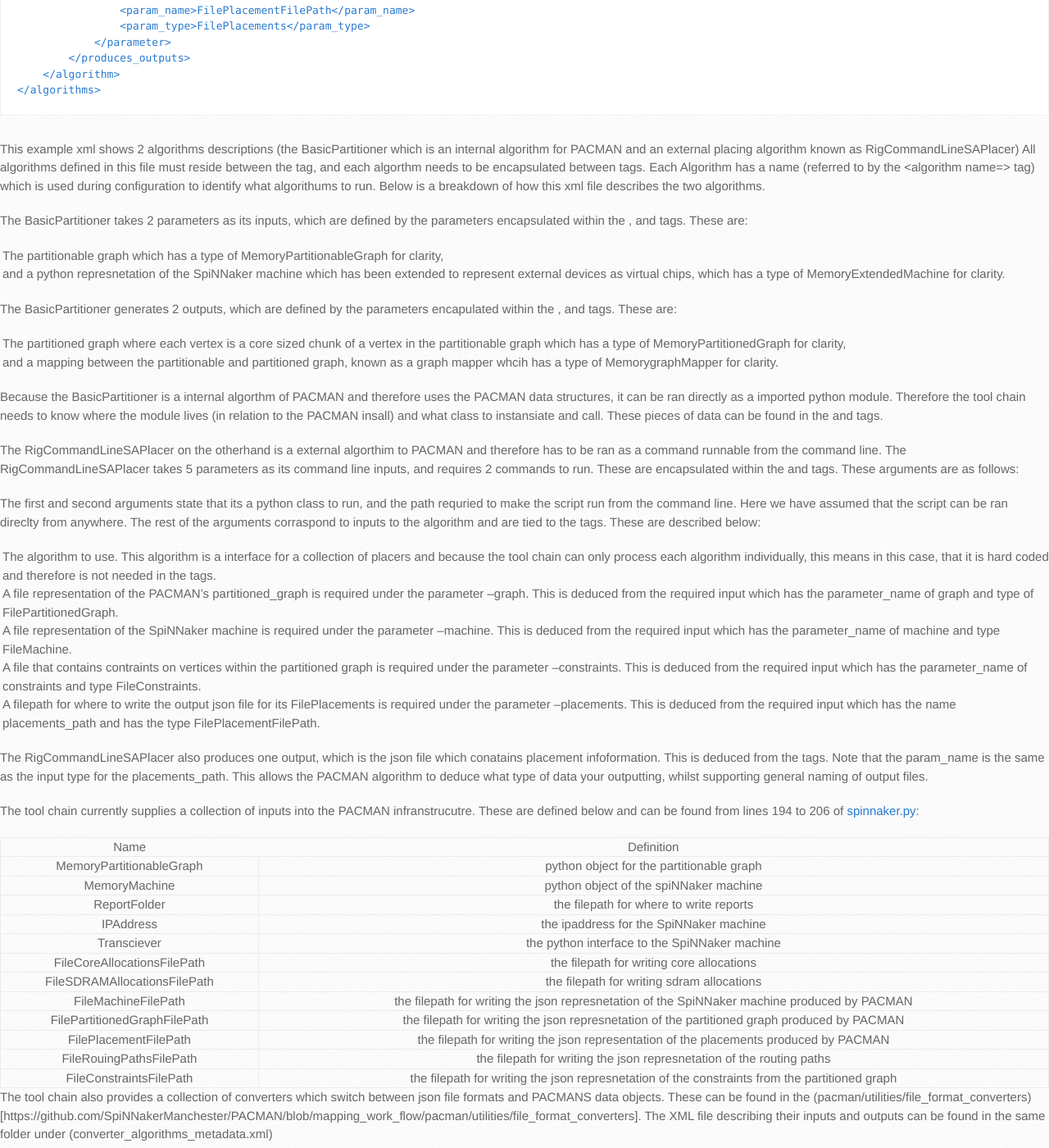
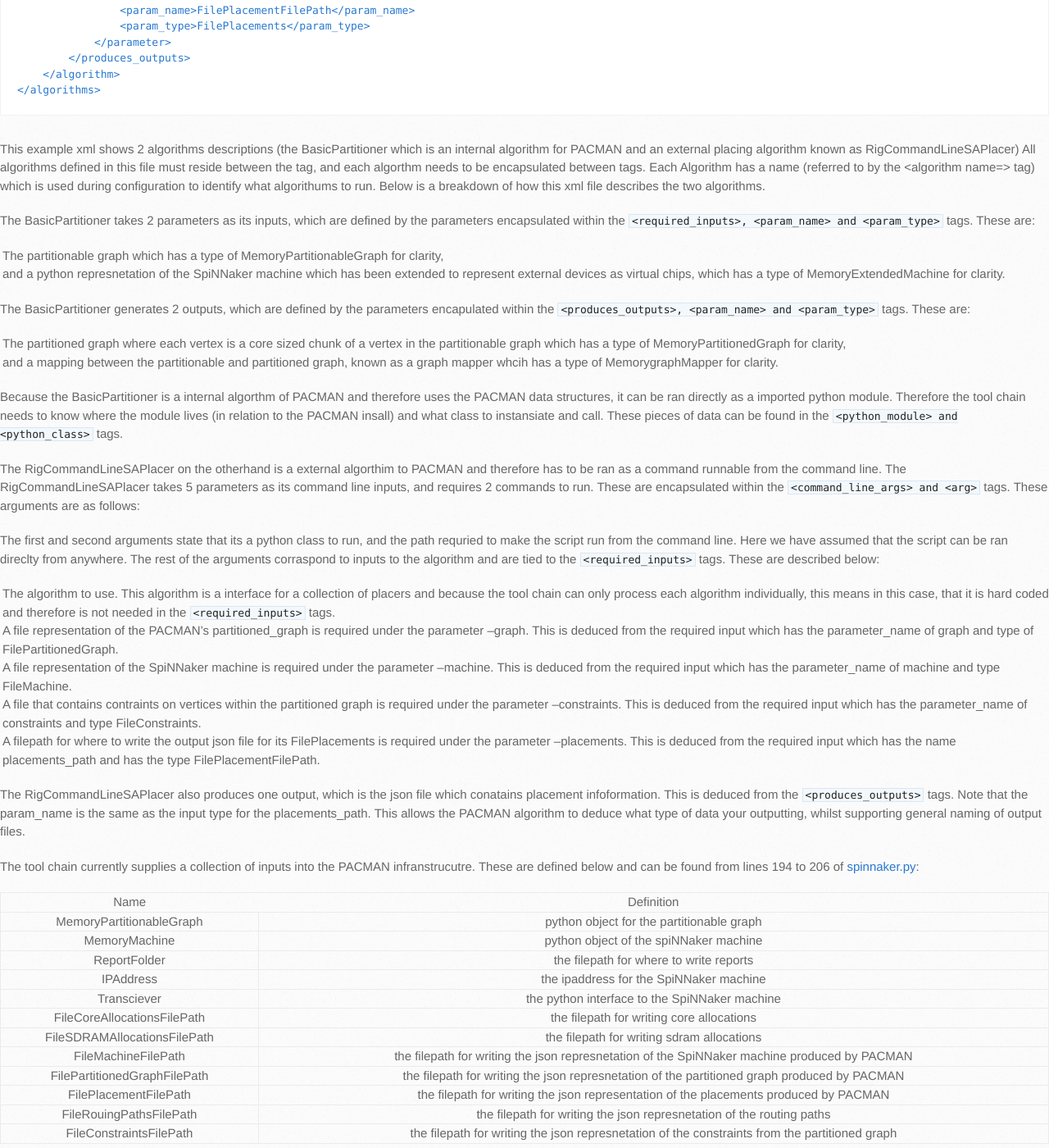
Before and after one commit to SpiNNakerManchester/SpiNNakerManchester.github.io, a Jekyll site: the page built from 2015.006.AnotherFineProductFromTheNonsenseFactory/MappingAlgorithms.md, in a window 1280 px wide and 1400 px high, scrolled down 2958 px. Shown: the whole window at 82% size. Built offline with Jekyll 4.4.1, drawn with Linux system fonts in a browser that asks for light colours.

Commit message:
fixed up <> tag stuff

````diff
--- a/2015.006.AnotherFineProductFromTheNonsenseFactory/MappingAlgorithms.md
+++ b/2015.006.AnotherFineProductFromTheNonsenseFactory/MappingAlgorithms.md
@@ -139,29 +139,29 @@
 
 This example xml shows 2 algorithms descriptions (the BasicPartitioner which is an internal algorithm for PACMAN and an external placing algorithm known as RigCommandLineSAPlacer) All algorithms defined in this file must reside between the <algorithms> tag, and each algorthm needs to be encapsulated between <algorithm> tags. Each Algorithm has a name (referred to by the <algorithm name=> tag) which is used during configuration to identify what algorithums to run. Below is a breakdown of how this xml file describes the two algorithms.
 
-The BasicPartitioner takes 2 parameters as its inputs, which are defined by the parameters encapsulated within the <required_inputs>, <param_name> and <param_type> tags. These are:
+The BasicPartitioner takes 2 parameters as its inputs, which are defined by the parameters encapsulated within the ```<required_inputs>, <param_name> and <param_type>``` tags. These are:
 
 1. The partitionable graph which has a type of MemoryPartitionableGraph for clarity,
 1. and a python represnetation of the SpiNNaker machine which has been extended to represent external devices as virtual chips, which has a type of MemoryExtendedMachine for clarity.
 
-The BasicPartitioner generates 2 outputs, which are defined by the parameters encapulated within the <produces_outputs>, <param_name> and <param_type> tags. These are:
+The BasicPartitioner generates 2 outputs, which are defined by the parameters encapulated within the ```<produces_outputs>, <param_name> and <param_type>``` tags. These are:
 
 1. The partitioned graph where each vertex is a core sized chunk of a  vertex in the partitionable graph which has a type of MemoryPartitionedGraph for clarity,
 1. and a mapping between the partitionable and partitioned graph, known as a graph mapper whcih has a type of MemorygraphMapper for clarity.
 
-Because the BasicPartitioner is a internal algorthm of PACMAN and therefore uses the PACMAN data structures, it can be ran directly as a imported python module. Therefore the tool chain needs to know where the module lives (in relation to the PACMAN insall) and what class to instansiate and call. These pieces of data can be found in the <python_module> and <python_class> tags.
+Because the BasicPartitioner is a internal algorthm of PACMAN and therefore uses the PACMAN data structures, it can be ran directly as a imported python module. Therefore the tool chain needs to know where the module lives (in relation to the PACMAN insall) and what class to instansiate and call. These pieces of data can be found in the ```<python_module> and <python_class>``` tags.
 
-The RigCommandLineSAPlacer on the otherhand is a external algorthim to PACMAN and therefore has to be ran as a command runnable from the command line. The RigCommandLineSAPlacer takes 5 parameters as its command line inputs, and requires 2 commands to run. These are encapsulated within the <command_line_args> and <arg> tags. These arguments are as follows:
+The RigCommandLineSAPlacer on the otherhand is a external algorthim to PACMAN and therefore has to be ran as a command runnable from the command line. The RigCommandLineSAPlacer takes 5 parameters as its command line inputs, and requires 2 commands to run. These are encapsulated within the ```<command_line_args> and <arg> ``` tags. These arguments are as follows:
 
-The first and second arguments state that its a python class to run, and the path requried to make the script run from the command line. Here we have assumed that the script can be ran direclty from anywhere. The rest of the arguments corraspond to inputs to the algorithm and are tied to the <required_inputs> tags. These are described below:
+The first and second arguments state that its a python class to run, and the path requried to make the script run from the command line. Here we have assumed that the script can be ran direclty from anywhere. The rest of the arguments corraspond to inputs to the algorithm and are tied to the ```<required_inputs>``` tags. These are described below:
 
-1. The algorithm to use. This algorithm is a interface for a collection of placers and because the tool chain can only process each algorithm individually, this means in this case, that it is hard coded and therefore is not needed in the <required_inputs> tags.
+1. The algorithm to use. This algorithm is a interface for a collection of placers and because the tool chain can only process each algorithm individually, this means in this case, that it is hard coded and therefore is not needed in the ```<required_inputs>``` tags.
 1. A file representation of the PACMAN's partitioned_graph is required under the parameter --graph. This is deduced from the required input which has the parameter_name of graph and type of FilePartitionedGraph.
 1. A file representation of the SpiNNaker machine is required under the parameter --machine. This is deduced from the required input which has the parameter_name of machine and type FileMachine.
 1. A file that contains contraints on vertices within the partitioned graph is required under the parameter --constraints. This is deduced from the required input which has the parameter_name of constraints and type FileConstraints.
 1. A filepath for where to write the output json file for its FilePlacements is required under the parameter --placements. This is deduced from the required input which has the name placements_path and has the type FilePlacementFilePath.
 
-The RigCommandLineSAPlacer also produces one output, which is the json file which conatains placement infoformation. This is deduced from the <produces_outputs> tags. Note that the param_name is the same as the input type for the placements_path. This allows the PACMAN algorithm to deduce what type of data your outputting, whilst supporting general naming of output files.
+The RigCommandLineSAPlacer also produces one output, which is the json file which conatains placement infoformation. This is deduced from the ```<produces_outputs>``` tags. Note that the param_name is the same as the input type for the placements_path. This allows the PACMAN algorithm to deduce what type of data your outputting, whilst supporting general naming of output files.
 
 The tool chain currently supplies a collection of inputs into the PACMAN infranstrucutre. These are defined below and can be found from lines 194 to 206 of [spinnaker.py](https://github.com/SpiNNakerManchester/sPyNNaker/blob/mapping_work_flow/spynnaker/pyNN/spinnaker.py):
 
@@ -232,7 +232,7 @@
 At this point, you need to :
 
 1. Remove the PACMAN specific algorithm that you'r algorithm replaces.
-1. Add your algorithms name (as specified in the <algorithm name=""> tag) to the list.
+1. Add your algorithms name (as specified in the ```<algorithm name="">``` tag) to the list.
 1. add a path to your XML file containing its input and output data in the "extra_xml_paths"
 1. run a pynn script.
 
````
